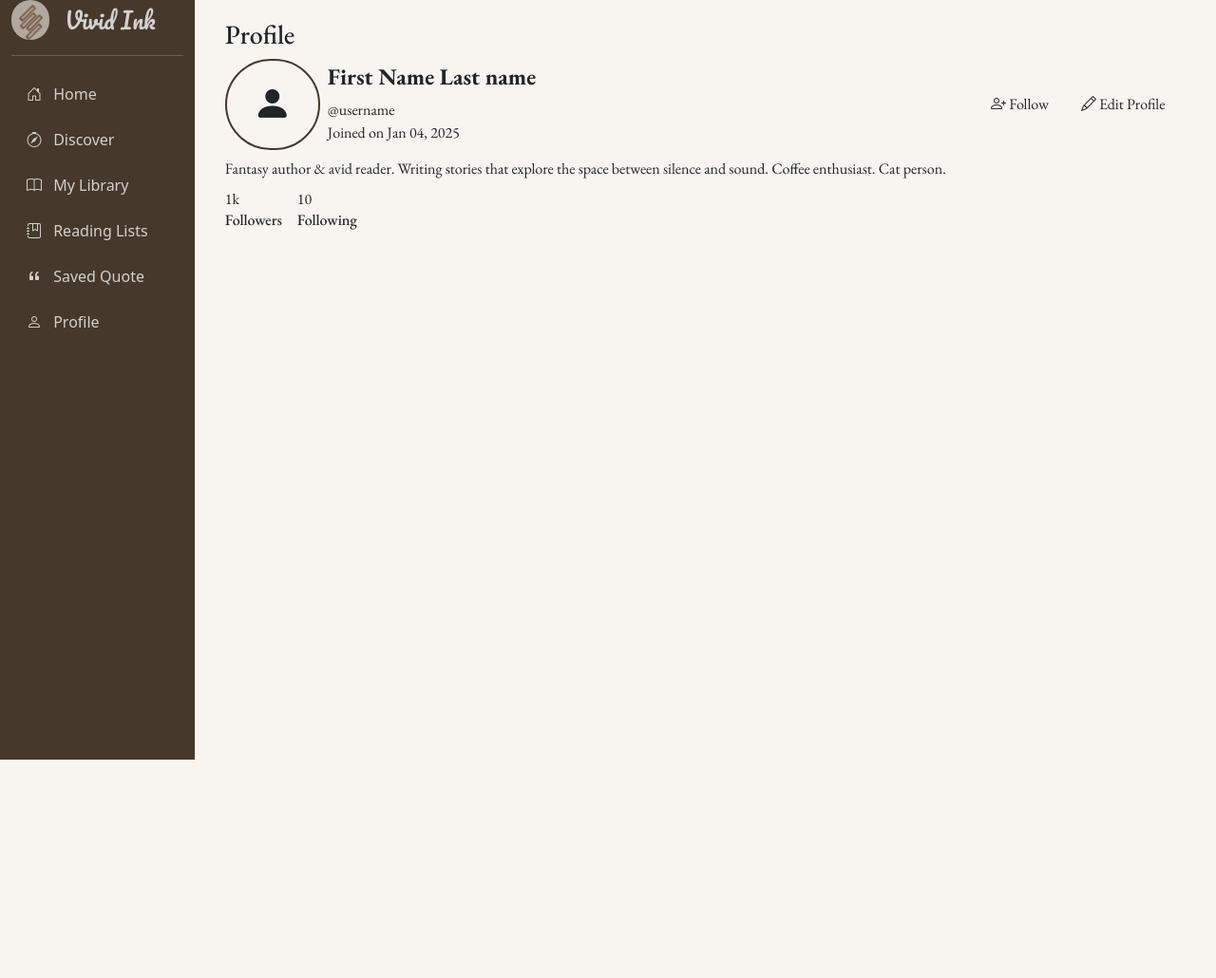
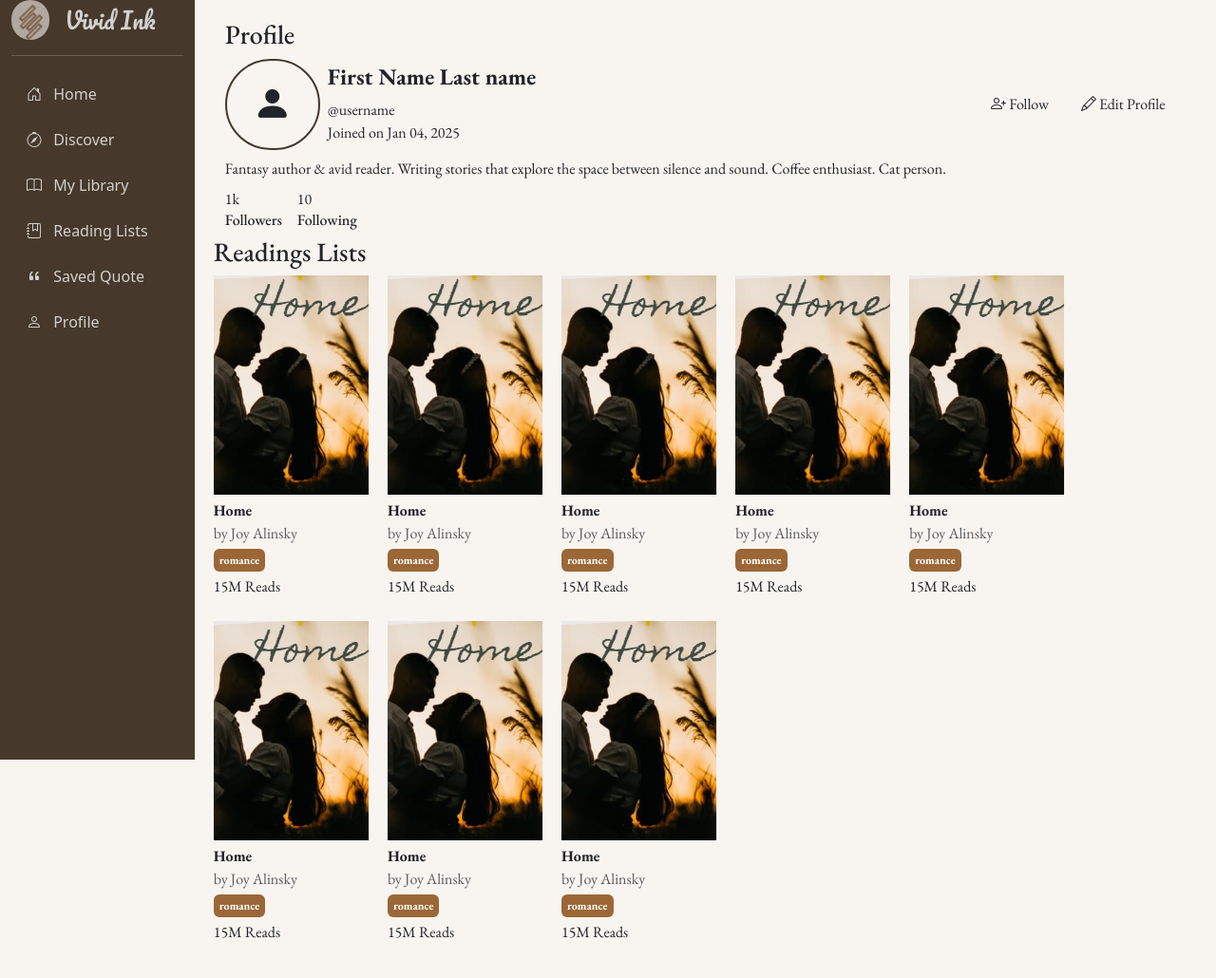
Before and after one commit to joyinalgorithms/capstone, a Django app: page /reader/profile in a window 1280 px wide. Shown: the whole page at 95% size. Before the commit the page ends 800 px from the top, so only its background shows below. Run offline with Django 5.2, Linux system fonts and the light colour scheme.

Commit message:
create the initial layout of the profile page with mock data

```diff
--- a/capstone/reader/static/css/layout.css
+++ b/capstone/reader/static/css/layout.css
@@ -72,9 +72,9 @@ body {
   .badge {
     display: inline-flex;
     align-items: center;
-    background: #efe4d7;
+    background:  #9b6737;
     padding: 6px;
-    color: black;
+    color: white;
     width: max-content;
 }
 .book-item-card {
--- a/capstone/reader/templates/reader/profile.html
+++ b/capstone/reader/templates/reader/profile.html
@@ -43,4 +43,25 @@
     </div>
   </div>
 </section>
+
+
+<section>
+  <!--Reading Lists-->
+  <h3>Readings Lists</h3>
+  <div class="row row-cols-2 row-cols-md-4 row-cols-lg-6 gap-2">
+        {% for book in books %}
+        <div class="book-item-container d-flex flex-column gap-1 mb-3">
+          <div class="book-item">
+            <img src="{% static book.image '%}" alt="">
+          </div>
+          <div>
+            <p><strong>{{ book.title }}</strong></p>
+            <p class="text-muted">by {{ book.author }}</p>
+          </div>
+          <span class="badge">{{ book.genre }}</span>
+          <p>{{ book.reads }} Reads</p>
+        </div>
+        {% endfor %}
+      </div>
+</section>
 {% endblock %}
--- a/capstone/reader/views.py
+++ b/capstone/reader/views.py
@@ -92,7 +92,82 @@ def savedquote(request):
     return render(request, "reader/savedquote.html")
 
 def profile(request):
-    return render(request, "reader/profile.html")
+    mock_books = [
+        {
+            "title": "Home",
+            "author": "Joy Alinsky",
+            "genre": "romance",
+            "reads": "15M",
+            "image": "reader/home.png"
+        },
+        {
+            "title": "Home",
+            "author": "Joy Alinsky",
+            "genre": "romance",
+            "reads": "15M",
+            "image": "reader/home.png"
+        },
+        {
+            "title": "Home",
+            "author": "Joy Alinsky",
+            "genre": "romance",
+            "reads": "15M",
+            "image": "reader/home.png"
+        },
+        {
+            "title": "Home",
+            "author": "Joy Alinsky",
+            "genre": "romance",
+            "reads": "15M",
+            "image": "reader/home.png"
+        },
+        {
+            "title": "Home",
+            "author": "Joy Alinsky",
+            "genre": "romance",
+            "reads": "15M",
+            "image": "reader/home.png"
+        },
+        {
+            "title": "Home",
+            "author": "Joy Alinsky",
+            "genre": "romance",
+            "reads": "15M",
+            "image": "reader/home.png"
+        },
+        {
+            "title": "Home",
+            "author": "Joy Alinsky",
+            "genre": "romance",
+            "reads": "15M",
+            "image": "reader/home.png"
+        },
+        {
+            "title": "Home",
+            "author": "Joy Alinsky",
+            "genre": "romance",
+            "reads": "15M",
+            "image": "reader/home.png"
+        },
+    ]
+
+    genres = [
+        {"genre": "romance", "icon": "bi-heart-fill"},
+        {"genre": "fantasy", "icon": "bi-stars"},
+        {"genre": "sci-fi", "icon": "bi-rocket-takeoff"},
+        {"genre": "mystery", "icon": "bi-search"},
+        {"genre": "thriller", "icon": "bi-lightning-charge"},
+        {"genre": "horror", "icon": "bi-ghost"},
+        {"genre": "historical fiction", "icon": "bi-hourglass-split"},
+        {"genre": "biography", "icon": "bi-person-badge"},
+        {"genre": "self-help", "icon": "bi-lightbulb"},
+        {"genre": "adventure", "icon": "bi-compass"}
+    ]
+
+    return render(request, "reader/profile.html", {
+        "books": mock_books,
+        "genres": genres,
+    })
 
 def settings(request):
     return render(request, "reader/settings.html")
```
